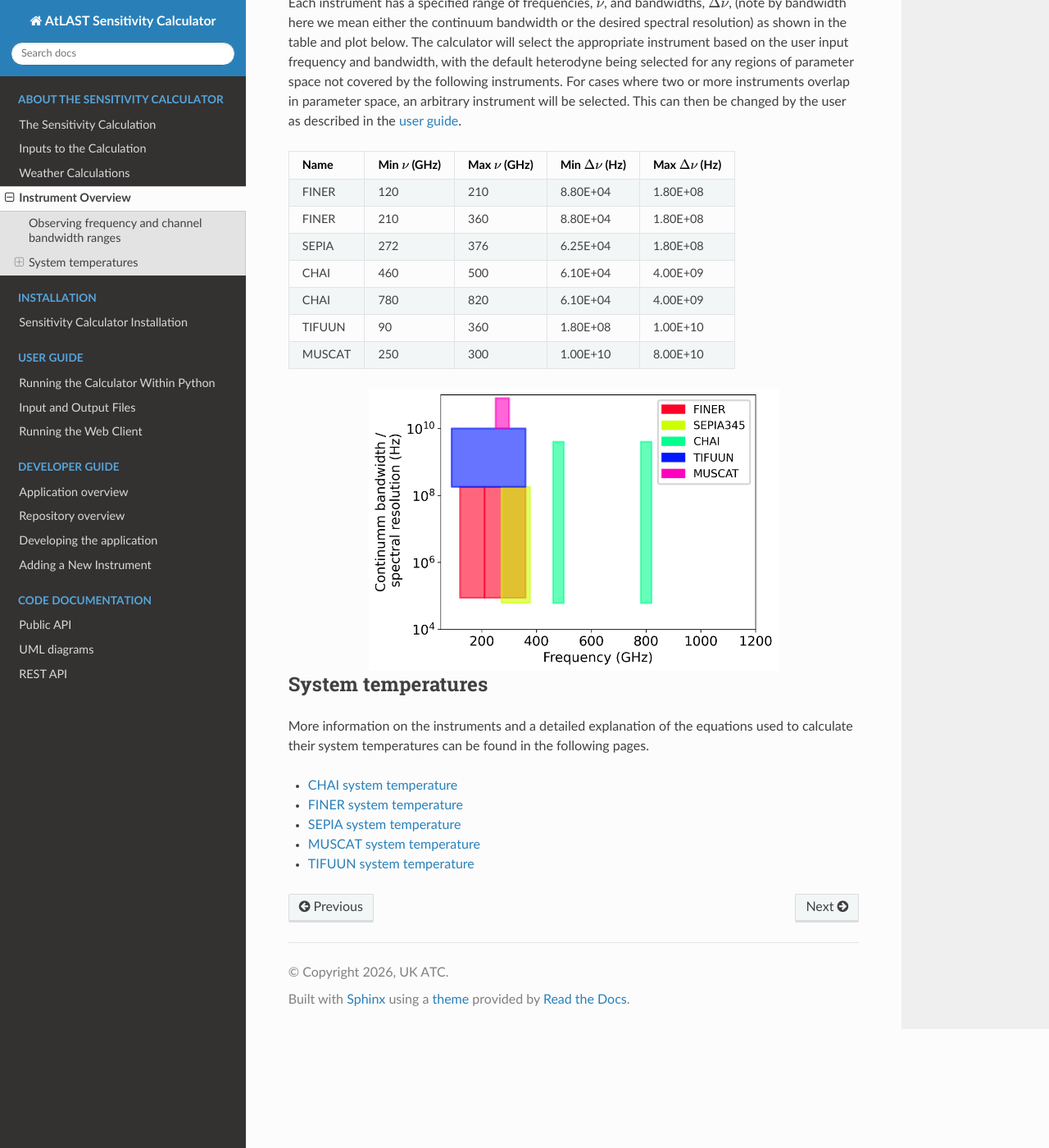
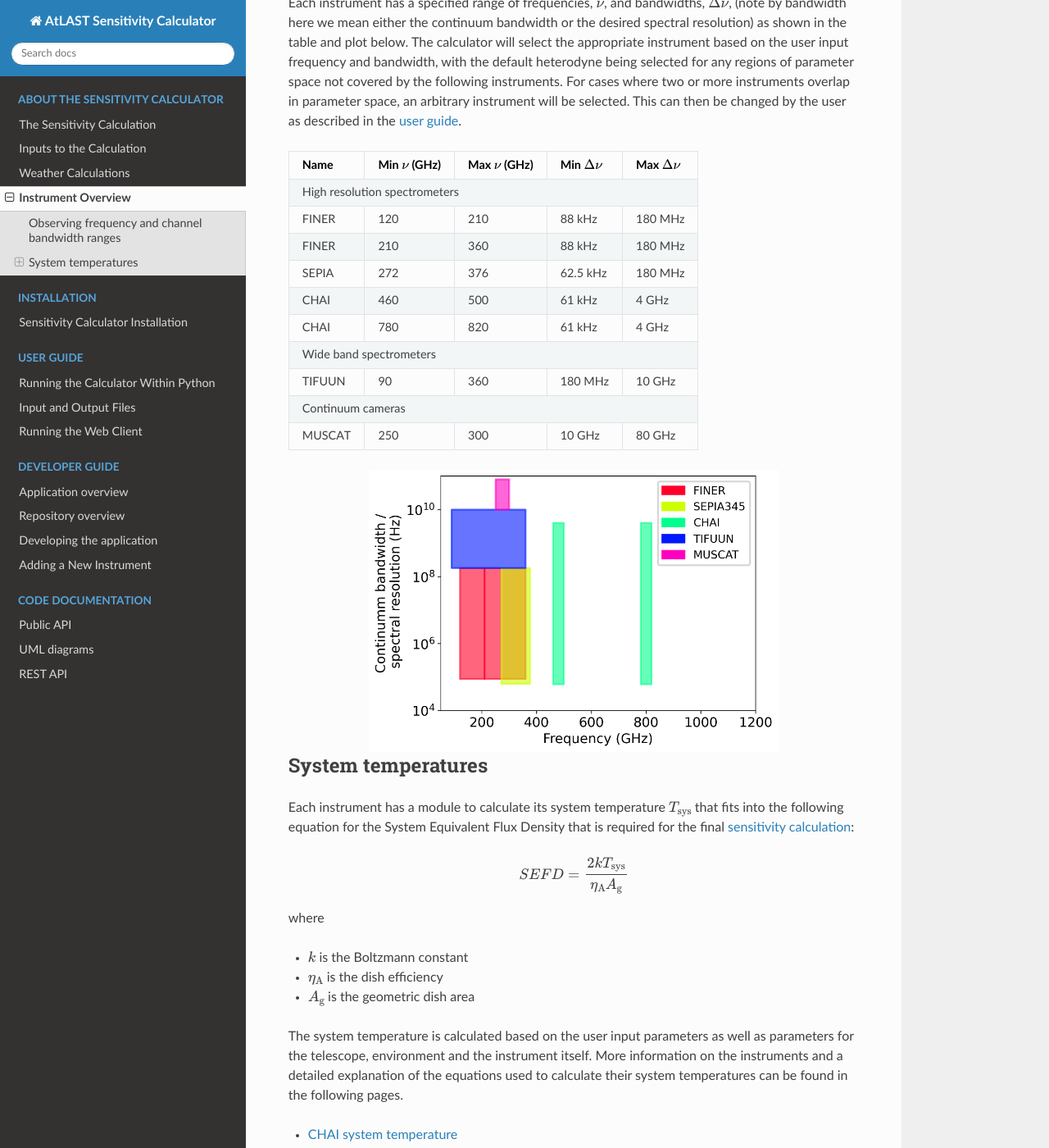
Before and after one commit to ukatc/AtLAST_sensitivity_calculator, a Sphinx documentation site: the page built from docs/source/calculator_info/instrument_overview.rst, in a window 1280 px wide and 1400 px high, scrolled down 727 px. Shown: the whole window at 82% size. Built offline with Sphinx 7.4.7 and the Read the Docs theme 3.1.0, drawn with Linux system fonts in a browser that asks for light colours.

Commit message:
Revisions to instrument overview and weather pages and other minor fixes.

```diff
--- a/docs/source/calculator_info/instrument_overview.rst
+++ b/docs/source/calculator_info/instrument_overview.rst
@@ -20,21 +21,27 @@ Observing frequency and channel bandwidth ranges
 Each instrument has a specified range of frequencies, :math:`\nu`, and bandwidths, :math:`\Delta\nu`, (note by bandwidth here we mean either the continuum bandwidth or the desired spectral resolution) as shown in the table and plot below. The calculator will select the appropriate instrument based on the user input frequency and bandwidth, with the default heterodyne being selected for any regions of parameter space not covered by the following instruments. For cases where two or more instruments overlap in parameter space, an arbitrary instrument will be selected. This can then be changed by the user as described in the :ref:`user guide <section_instrument_selection>`.
 
 +--------+-----------------------+-----------------------+----------------------------+----------------------------+
-| Name   | Min :math:`\nu` (GHz) | Max :math:`\nu` (GHz) | Min :math:`\Delta\nu` (Hz) | Max :math:`\Delta\nu` (Hz) |
+| Name   | Min :math:`\nu` (GHz) | Max :math:`\nu` (GHz) | Min :math:`\Delta\nu`      | Max :math:`\Delta\nu`      |
 +========+=======================+=======================+============================+============================+
-| FINER  |                   120 |                   210 |                   8.80E+04 |                   1.80E+08 |
+| High resolution spectrometers                                                                                    |
 +--------+-----------------------+-----------------------+----------------------------+----------------------------+
-| FINER  |                   210 |                   360 |                   8.80E+04 |                   1.80E+08 |
+| FINER  |                   120 |                   210 |                     88 kHz |                    180 MHz |
 +--------+-----------------------+-----------------------+----------------------------+----------------------------+
-| SEPIA  |                   272 |                   376 |                   6.25E+04 |                   1.80E+08 |
+| FINER  |                   210 |                   360 |                     88 kHz |                    180 MHz |
 +--------+-----------------------+-----------------------+----------------------------+----------------------------+
-| CHAI   |                   460 |                   500 |                   6.10E+04 |                   4.00E+09 |
+| SEPIA  |                   272 |                   376 |                   62.5 kHz |                    180 MHz |
 +--------+-----------------------+-----------------------+----------------------------+----------------------------+
-| CHAI   |                   780 |                   820 |                   6.10E+04 |                   4.00E+09 |
+| CHAI   |                   460 |                   500 |                     61 kHz |                      4 GHz |
 +--------+-----------------------+-----------------------+----------------------------+----------------------------+
-| TIFUUN |                    90 |                   360 |                   1.80E+08 |                   1.00E+10 |
+| CHAI   |                   780 |                   820 |                     61 kHz |                      4 GHz |
 +--------+-----------------------+-----------------------+----------------------------+----------------------------+
-| MUSCAT |                   250 |                   300 |                   1.00E+10 |                   8.00E+10 |
+| Wide band spectrometers                                                                                          |
++--------+-----------------------+-----------------------+----------------------------+----------------------------+
+| TIFUUN |                    90 |                   360 |                    180 MHz |                     10 GHz |
++--------+-----------------------+-----------------------+----------------------------+----------------------------+
+| Continuum cameras                                                                                                |
++--------+-----------------------+-----------------------+----------------------------+----------------------------+
+| MUSCAT |                   250 |                   300 |                     10 GHz |                     80 GHz |
 +--------+-----------------------+-----------------------+----------------------------+----------------------------+
 
 .. image:: imgs/bandvsfreq_extended.png
@@ -44,7 +51,18 @@ Each instrument has a specified range of frequencies, :math:`\nu`, and bandwidth
 
 System temperatures
 ^^^^^^^^^^^^^^^^^^^
-More information on the instruments and a detailed explanation of the equations used to calculate their system temperatures can be found in the following pages.
+Each instrument has a module to calculate its system temperature :math:`T_\mathrm{sys}` that fits into the following equation for the System Equivalent Flux Density that is required for the final :doc:`sensitivity calculation <sensitivity>`:
+
+.. math::
+    SEFD = \frac{2kT_\mathrm{sys}}{\eta_\mathrm{A}A_\mathrm{g}}
+
+where
+
+* :math:`k` is the Boltzmann constant
+* :math:`\eta_\mathrm{A}` is the dish efficiency
+* :math:`A_\mathrm{g}` is the geometric dish area
+
+The system temperature is calculated based on the user input parameters as well as parameters for the telescope, environment and the instrument itself. More information on the instruments and a detailed explanation of the equations used to calculate their system temperatures can be found in the following pages.
 
 .. toctree::
     :maxdepth: 2
--- a/docs/source/calculator_info/sensitivity.rst
+++ b/docs/source/calculator_info/sensitivity.rst
@@ -96,7 +96,9 @@ where the exponential term accounts for Ruze losses due to the RMS surface accur
 
 The values of these efficiencies used in the calculator can be found via the telescope parameters in the tables in :doc:`calculation_inputs`, by issuing the ``calculator.telescope_and_environment.show()`` command after creating a calculator instance in python, or by inspecting the values in ``data.py`` in the source code.
 
-Broad-band Sensitivity
+.. _section_broadband:
+
+Broadband Sensitivity
 ----------------------
 
 For continuum observations, the bandwidth used can be very broad. In these cases, :math:`\mathfrak{t}` and :math:`T_{atm}` can vary greatly across the bandwidth and it is no longer appropriate to simply use the value at the central frequency. For this reason, we have implemented an option to integrate across the band that can be activated by initialising the calculator with ``Calculator(finetune=True)``. Instead of rescaling the :math:`SEFD` term by the square root of the bandwidth, it generates an effective :math:`SEFD` by discretizing the :math:`SEFD` estimation over the frequency values from the input atmospheric tables to gain the :math:`SEFD_i` for each discrete frequency :math:`\nu_i` with bandwidth :math:`d\nu_i=0.5[\nu_{i+1}-\nu_{i-1}]`. The output effective :math:`SEFD` to be used in the sensitivity estimation is thus:
--- a/docs/source/user_guide/input_and_output_files.rst
+++ b/docs/source/user_guide/input_and_output_files.rst
@@ -7,6 +7,7 @@ values to a file. The sections that follow describe the process for using input
 data files, their format and creating output data files.
 
 .. _section_reading_data:
+
 Reading data from an input file
 -------------------------------
 
@@ -15,6 +16,7 @@ Reading data from an input file
 .. include:: input_files_formats.rst
 
 .. _section_writing_data:
+
 Writing parameters to a file
 ----------------------------
 
--- a/docs/source/user_guide/using_the_calculator.rst
+++ b/docs/source/user_guide/using_the_calculator.rst
@@ -152,7 +152,7 @@ You can reset the user input parameters stored in the calculator to their initia
 
 
 Initializing the Calculator with a dictionary
-*********************************************
+^^^^^^^^^^^^^^^^^^^^^^^^^^^^^^^^^^^^^^^^^^^^^
 
 The :class:`Calculator <atlast_sc.calculator.Calculator>` object accepts a dictionary as input.
 First, create a dictionary with the input data you wish to use:
@@ -183,6 +183,7 @@ appropriate default values and units.
 The dictionary can be generated from an input file as described in :ref:`Reading data from an input file<section_reading_data>`.
 
 .. _section_instrument_selection:
+
 Instrument selection
 ^^^^^^^^^^^^^^^^^^^^
 
```
Also changed, not shown: other parts of docs/source/calculator_info/instrument_overview.rst (+6 -5 lines), docs/source/calculator_info/weather.rst (+5 -7 lines), docs/source/user_guide/providing_input_data.rst (+1 -39 lines).
